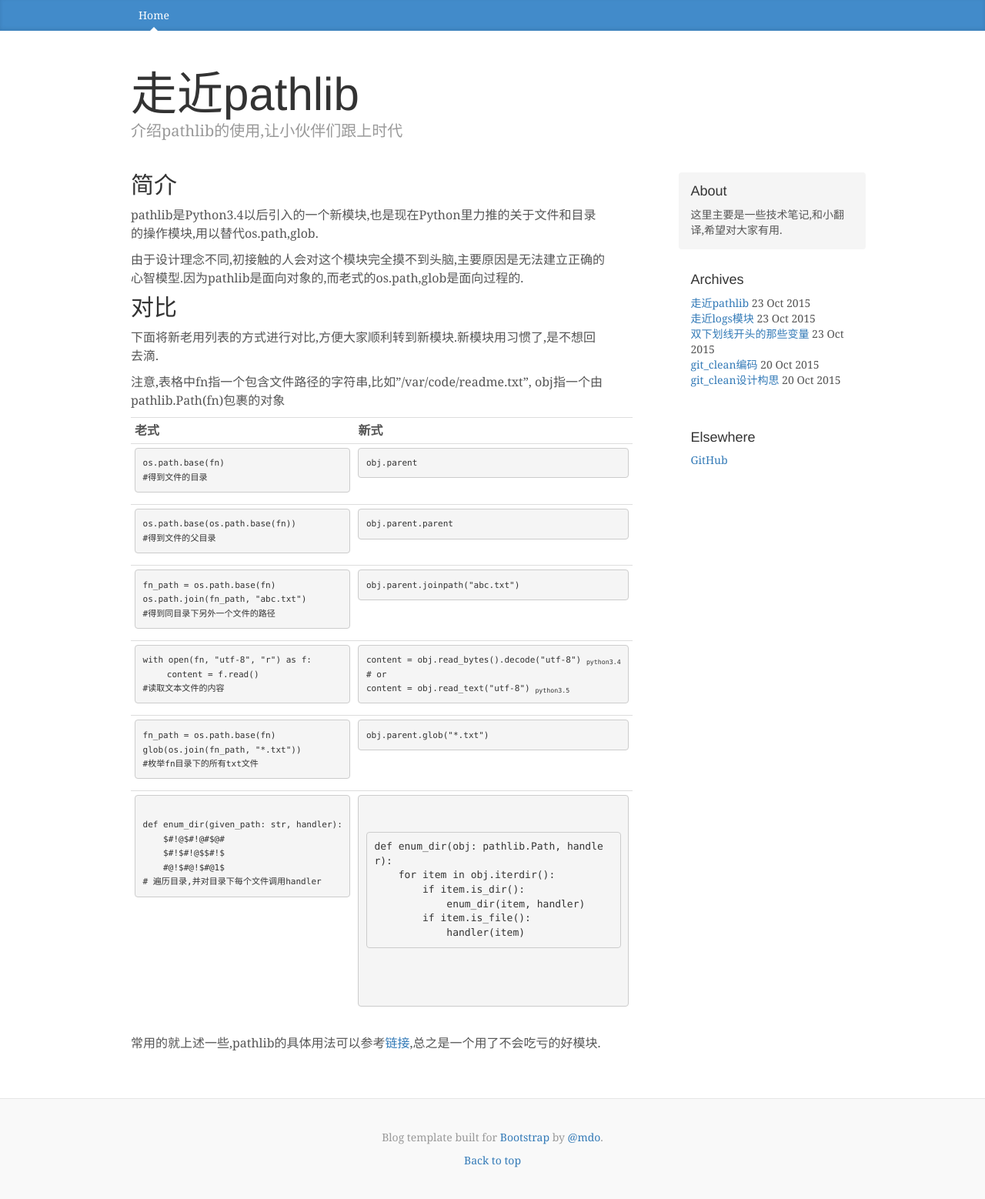
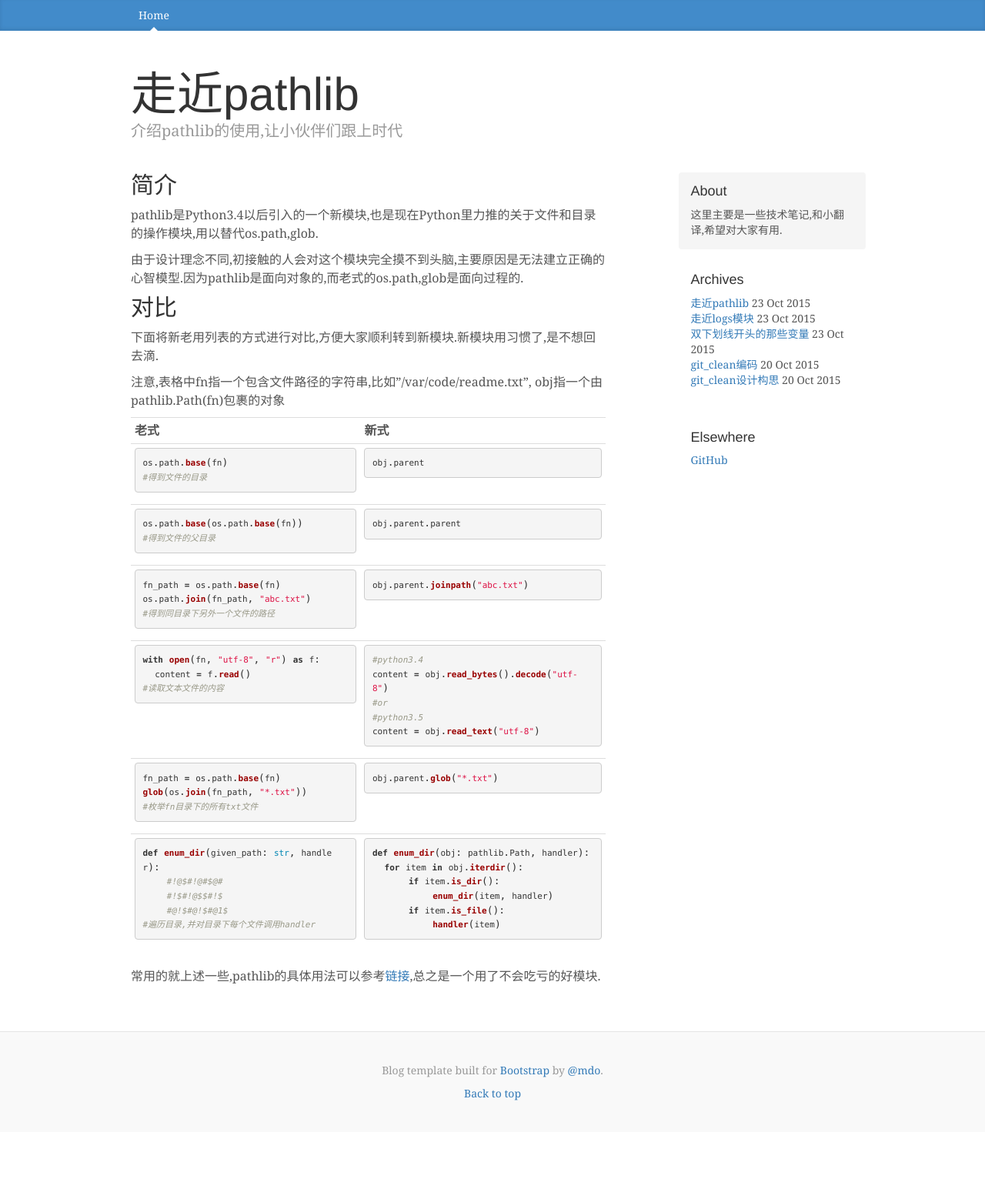
Before and after one commit to bobcyw/blog, a Jekyll site: the page built from _posts/2015-10-23-走近pathlib.md, in a window 1280 px wide. Shown: the whole page at 77% size. Built offline with Jekyll 4.4.1, drawn with Linux system fonts in a browser that asks for light colours; after the commit the page ends 1471 px from its top, so only the background shows below that.

Commit message:
引入了数据库

```diff
--- a/_layouts/Blog Template for Bootstrap.html
+++ b/_layouts/Blog Template for Bootstrap.html
@@ -21,6 +21,8 @@
 
     <!-- Custom styles for this template -->
     <link href="{{ site.baseurl }}/Blog Template for Bootstrap_files/blog.css" rel="stylesheet">
+
+    <link href="{{ site.baseurl }}/css/syntax.css" rel="stylesheet">
 
     <!-- Just for debugging purposes. Don't actually copy these 2 lines! -->
     <!--[if lt IE 9]>
--- a/_posts/2015-10-23-走近pathlib.md
+++ b/_posts/2015-10-23-走近pathlib.md
@@ -20,99 +20,21 @@
 <th>新式</th>
 </tr>
 
-<tr>
-<td><pre>
-<small>os.path.base(fn)</small>
-<small>#得到文件的目录</small>
-</pre>
-</td>
-<td><pre>
-<small>obj.parent</small>
-</pre></td>
-</tr>
-
-<tr>
-<td><pre>
-<small>os.path.base(os.path.base(fn))</small>
-<small>#得到文件的父目录</small>
-</pre>
-</td>
-<td><pre>
-<small>obj.parent.parent</small>
-</pre></td>
-</tr>
-
-<tr>
-<td><pre>
-<small>fn_path = os.path.base(fn)</small>
-<small>os.path.join(fn_path, "abc.txt")</small>
-<small>#得到同目录下另外一个文件的路径</small>
-</pre>
-</td>
-<td><pre>
-<small>obj.parent.joinpath("abc.txt")</small>
-</pre></td>
-</tr>
-
-
+{% for member in site.data.pathlib %}
 <tr>
 <td>
-<pre>
-<small>with open(fn, "utf-8", "r") as f:</small>
-    <small>content = f.read()</small>
-<small>#读取文本文件的内容</small>
-</pre>
+{% highlight Python %}
+{{ member.old }}
+{% endhighlight %}
 </td>
 <td>
-<pre>
-<small>content = obj.read_bytes().decode("utf-8") <sub>python3.4</sub>
-#or
-content = obj.read_text("utf-8") <sub>python3.5</sub></small>
-</pre>
+{% highlight Python %}
+{{ member.new }}
+{% endhighlight %}
 </td>
 </tr>
+{% endfor %}
 
-<tr>
-<td>
-<pre>
-<small>fn_path = os.path.base(fn)</small>
-<small>glob(os.join(fn_path, "*.txt"))</small>
-<small>#枚举fn目录下的所有txt文件</small>
-</pre>
-</td>
-<td>
-<pre>
-<small>obj.parent.glob("*.txt")</small>
-</pre>
-</td>
-</tr>
-
-<tr>
-<td>
-<pre>
-<small>
-def enum_dir(given_path: str, handler):
-    $#!@$#!@#$@#
-    $#!$#!@$$#!$
-    #@!$#@!$#@1$
-#遍历目录,并对目录下每个文件调用handler</small>
-</pre>
-</td>
-<td>
-<pre>
-<small>
-{% highlight Python %}
-def enum_dir(obj: pathlib.Path, handler):
-    for item in obj.iterdir():
-        if item.is_dir():
-            enum_dir(item, handler)
-        if item.is_file():
-            handler(item)
-{% endhighlight %}
-</small>
-</pre>
-</td>
-</tr>
 
 </table>
 
--- /dev/null
+++ b/css/syntax.css
@@ -0,0 +1,75 @@
+.highlight  { background: #ffffff;}
+.highlight .c { color: #999988; font-style: italic; font-size: 11px; } /* Comment */
+.highlight .err { color: #a61717; background-color: #e3d2d2 ; font-size: 11px;} /* Error */
+.highlight .k { font-weight: bold ; font-size: 11px;} /* Keyword */
+.highlight .o { font-weight: bold ; font-size: 11px;} /* Operator */
+.highlight .cm { color: #999988; font-style: italic ; font-size: 11px;} /* Comment.Multiline */
+.highlight .cp { color: #999999; font-weight: bold ; font-size: 11px;} /* Comment.Preproc */
+.highlight .c1 { color: #999988; font-style: italic ; font-size: 11px;} /* Comment.Single */
+.highlight .cs { color: #999999; font-weight: bold; font-style: italic ; font-size: 11px;} /* Comment.Special */
+.highlight .gd { color: #000000; background-color: #ffdddd ; font-size: 11px;} /* Generic.Deleted */
+.highlight .gd .x { color: #000000; background-color: #ffaaaa ; font-size: 11px;} /* Generic.Deleted.Specific */
+.highlight .ge { font-style: italic ; font-size: 11px;} /* Generic.Emph */
+.highlight .gr { color: #aa0000 ; font-size: 11px;} /* Generic.Error */
+.highlight .gh { color: #999999 ; font-size: 11px;} /* Generic.Heading */
+.highlight .gi { color: #000000; background-color: #ddffdd ; font-size: 11px;} /* Generic.Inserted */
+.highlight .gi .x { color: #000000; background-color: #aaffaa ; font-size: 11px;} /* Generic.Inserted.Specific */
+.highlight .go { color: #888888 ; font-size: 11px;} /* Generic.Output */
+.highlight .gp { color: #555555 ; font-size: 11px;} /* Generic.Prompt */
+.highlight .gs { font-weight: bold ; font-size: 11px;} /* Generic.Strong */
+.highlight .gu { color: #aaaaaa ; font-size: 11px;} /* Generic.Subheading */
+.highlight .gt { color: #aa0000 ; font-size: 11px;} /* Generic.Traceback */
+.highlight .kc { font-weight: bold ; font-size: 11px;} /* Keyword.Constant */
+.highlight .kd { font-weight: bold ; font-size: 11px;} /* Keyword.Declaration */
+.highlight .kp { font-weight: bold ; font-size: 11px;} /* Keyword.Pseudo */
+.highlight .kr { font-weight: bold ; font-size: 11px;} /* Keyword.Reserved */
+.highlight .kt { color: #445588; font-weight: bold ; font-size: 11px;} /* Keyword.Type */
+.highlight .m { color: #009999 ; font-size: 11px;} /* Literal.Number */
+.highlight .s { color: #d14 ; font-size: 11px;} /* Literal.String */
+.highlight .n { font-size: 11px;} /* Name.Exception */
+.highlight .na { color: #008080 ; font-size: 11px;} /* Name.Attribute */
+.highlight .nb { color: #0086B3 ; font-size: 11px;} /* Name.Builtin */
+.highlight .nc { color: #445588; font-weight: bold } /* Name.Class */
+.highlight .no { color: #008080 ; font-size: 11px;} /* Name.Constant */
+.highlight .ni { color: #800080 ; font-size: 11px;} /* Name.Entity */
+.highlight .ne { color: #990000; font-weight: bold ; font-size: 11px;} /* Name.Exception */
+.highlight .nf { color: #990000; font-weight: bold ; font-size: 11px;} /* Name.Function */
+.highlight .nn { color: #555555 ; font-size: 11px;} /* Name.Namespace */
+.highlight .nt { color: #000080 ; font-size: 11px;} /* Name.Tag */
+.highlight .nv { color: #008080 ; font-size: 11px;} /* Name.Variable */
+.highlight .ow { font-weight: bold ; font-size: 11px;} /* Operator.Word */
+.highlight .w { color: #bbbbbb ; font-size: 11px;} /* Text.Whitespace */
+.highlight .mf { color: #009999 ; font-size: 11px;} /* Literal.Number.Float */
+.highlight .mh { color: #009999 ; font-size: 11px;} /* Literal.Number.Hex */
+.highlight .mi { color: #009999 ; font-size: 11px;} /* Literal.Number.Integer */
+.highlight .mo { color: #009999 ; font-size: 11px;} /* Literal.Number.Oct */
+.highlight .sb { color: #d14 ; font-size: 11px;} /* Literal.String.Backtick */
+.highlight .sc { color: #d14 ; font-size: 11px;} /* Literal.String.Char */
+.highlight .sd { color: #d14 ; font-size: 11px;} /* Literal.String.Doc */
+.highlight .s2 { color: #d14 ; font-size: 11px;} /* Literal.String.Double */
+.highlight .se { color: #d14 ; font-size: 11px;} /* Literal.String.Escape */
+.highlight .sh { color: #d14 ; font-size: 11px;} /* Literal.String.Heredoc */
+.highlight .si { color: #d14 ; font-size: 11px;} /* Literal.String.Interpol */
+.highlight .sx { color: #d14 ; font-size: 11px;} /* Literal.String.Other */
+.highlight .sr { color: #009926 ; font-size: 11px;} /* Literal.String.Regex */
+.highlight .s1 { color: #d14 ; font-size: 11px;} /* Literal.String.Single */
+.highlight .ss { color: #990073 ; font-size: 11px;} /* Literal.String.Symbol */
+.highlight .bp { color: #999999 ; font-size: 11px;} /* Name.Builtin.Pseudo */
+.highlight .vc { color: #008080 ; font-size: 11px;} /* Name.Variable.Class */
+.highlight .vg { color: #008080 ; font-size: 11px;} /* Name.Variable.Global */
+.highlight .vi { color: #008080 ; font-size: 11px;} /* Name.Variable.Instance */
+.highlight .il { color: #009999 ; font-size: 11px;} /* Literal.Number.Integer.Long */
+
+/* Make line numbers unselectable: excludes line numbers from copy-paste user ops */
+.highlight .lineno {-webkit-user-select: none;-moz-user-select: none; -o-user-select: none;; font-size: 11px;}
+.lineno::-moz-selection {background-color: transparent;}/* Mozilla specific */
+.lineno::selection {background-color: transparent;} /* Other major browsers */
+
+.post>.highlight .lineno { color: #ccc; display:inline-block; padding: 0 5px; border-right:1px solid #ccc; }
+.post>.highlight pre code { display: block; white-space: pre; overflow-x: auto; word-wrap: normal; }
+.post>.highlight pre code.console { color:#666; background-color: black; padding: inherit;}
+.post>.highlight pre code.console .go { color: #bbb; }
+.post>.highlight pre code.console .gp { color: #999; }
+
+code { color: #333; background-color: #F4F4F4 }
+h1 code, h2 code, h3 code, h4 code { color: #c7254e }
```
Also changed, not shown: _data/pathlib.yaml (added, +41 -0 lines), 3 other files.
